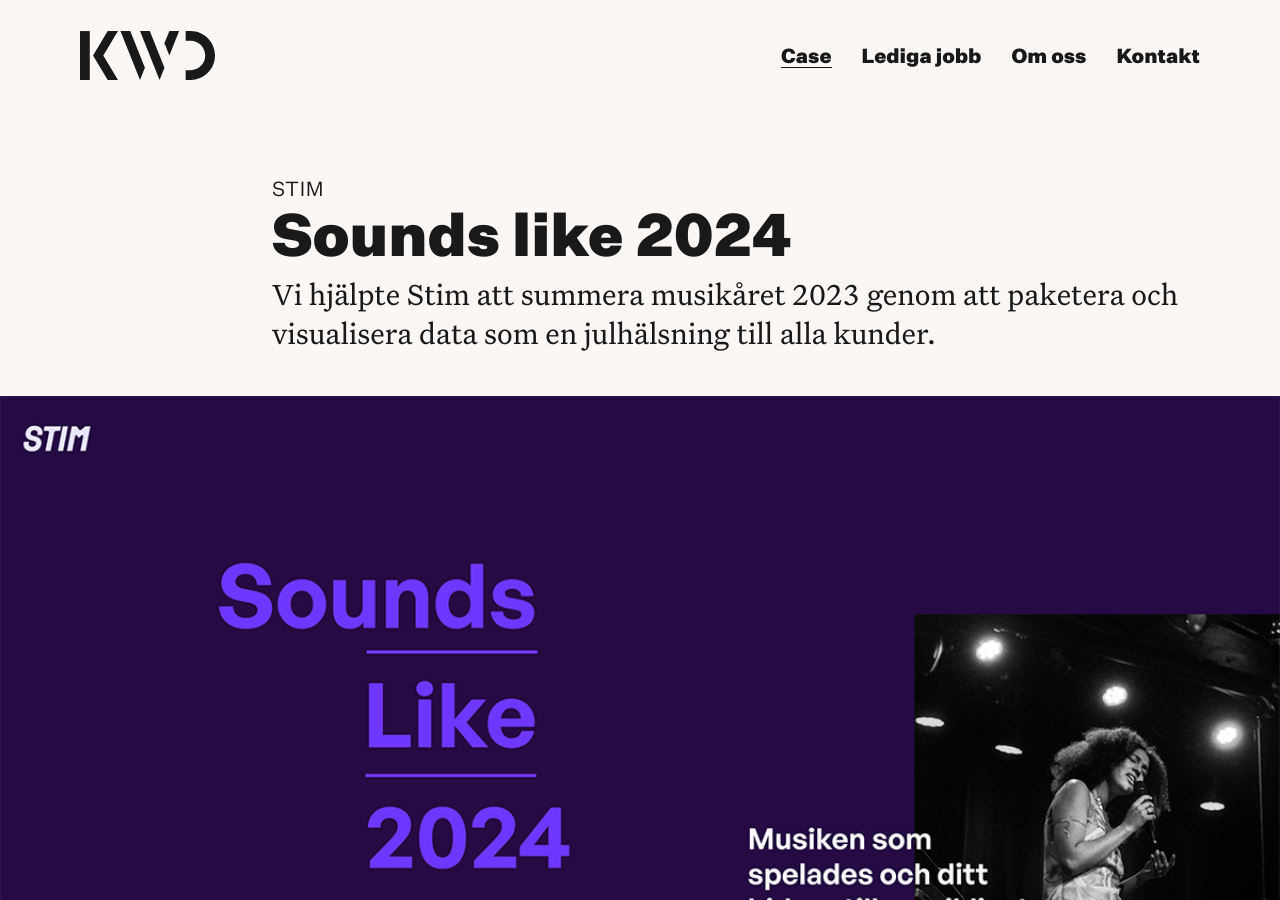
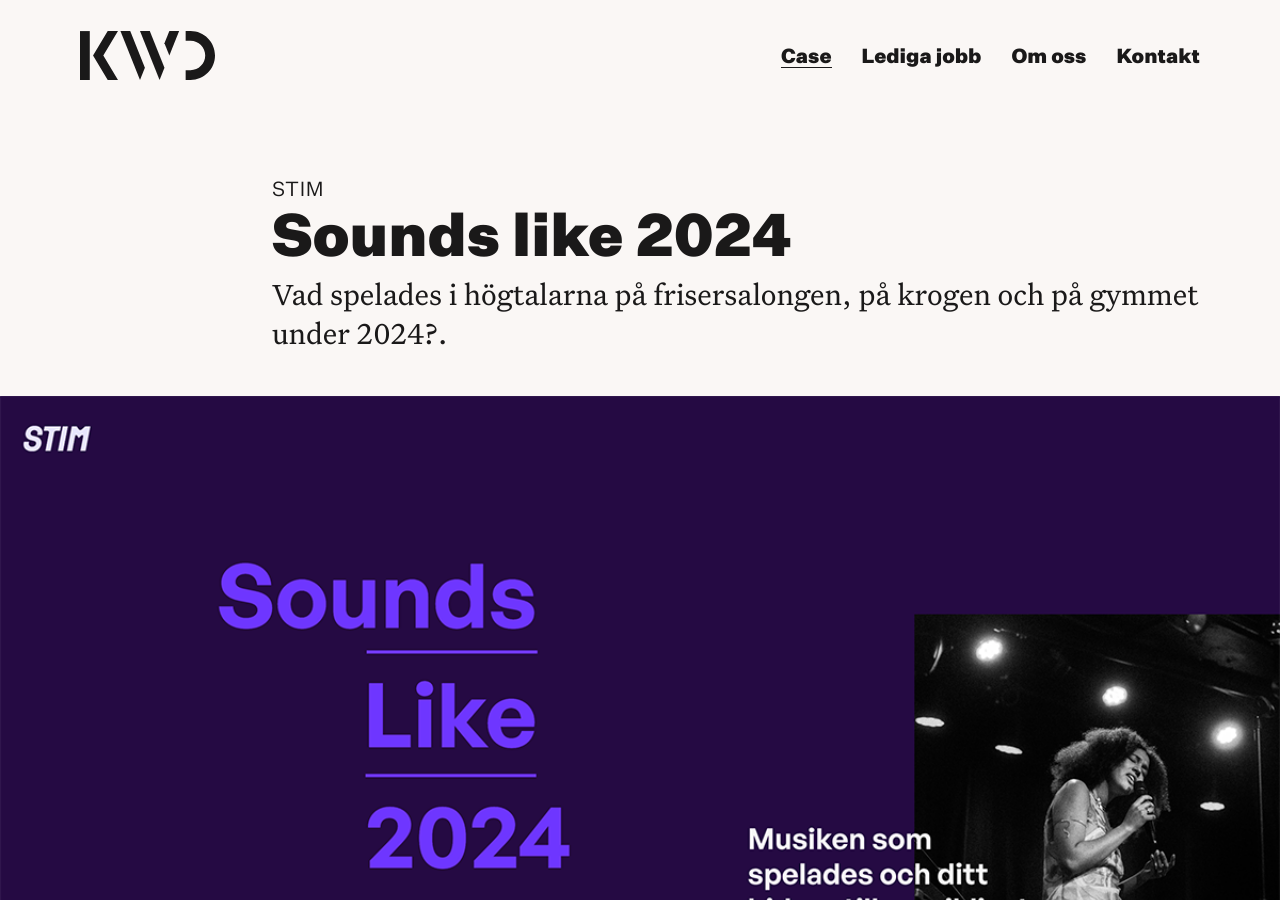
Before and after one commit to kwdstudio/kwdstudio.github.io, a Jekyll site: the page built from _cases/stim-soundslike.md, in a window 1280 px wide and 900 px high. Built offline with Jekyll 4.4.1, drawn with Linux system fonts in a browser that asks for light colours.

Commit message:
Update stim-soundslike.md

```diff
--- a/_cases/stim-soundslike.md
+++ b/_cases/stim-soundslike.md
@@ -8,7 +8,7 @@ all_order: 2
 teaser_heading: Sounds like 2024
 teaser_body: <p>Vad spelades 2024 i högtalarna på frisersalongen, på krogen och på gymmet?</p>
 intro_heading: Sounds like 2024
-intro_lead: Vi hjälpte Stim att summera musikåret 2023 genom att paketera och visualisera data som en julhälsning till alla kunder.
+intro_lead: Vad spelades i högtalarna på frisersalongen, på krogen och på gymmet under 2024?.
 ---
 
 Sounds Like 2024 är Stims årliga rapport som visar hur Stims kunder bidrar till ett levande musikliv. Genom topplistor och statistik synliggörs musikens roll i allt från restauranger och butiker till dansgolv och livescener.
```
